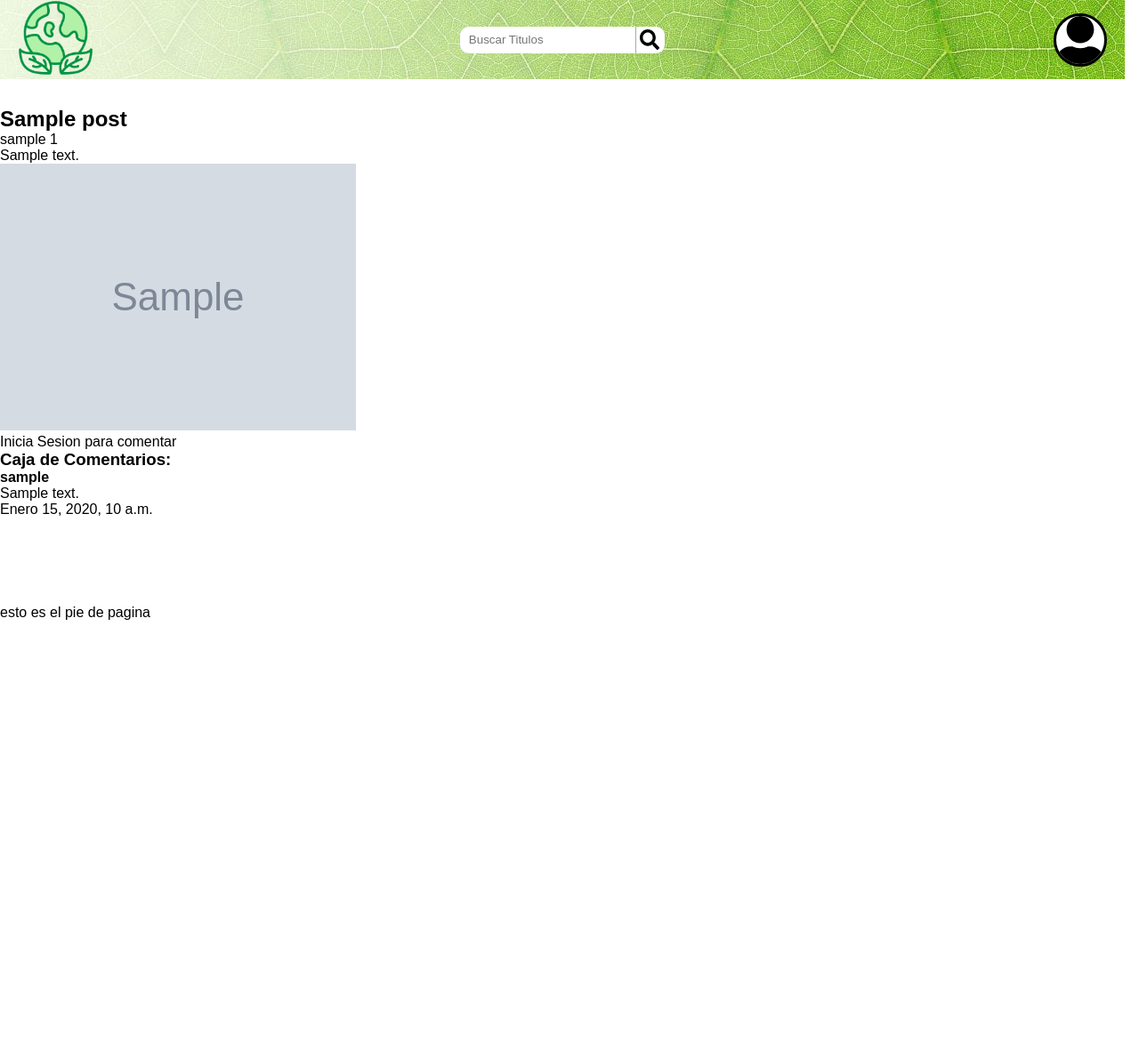
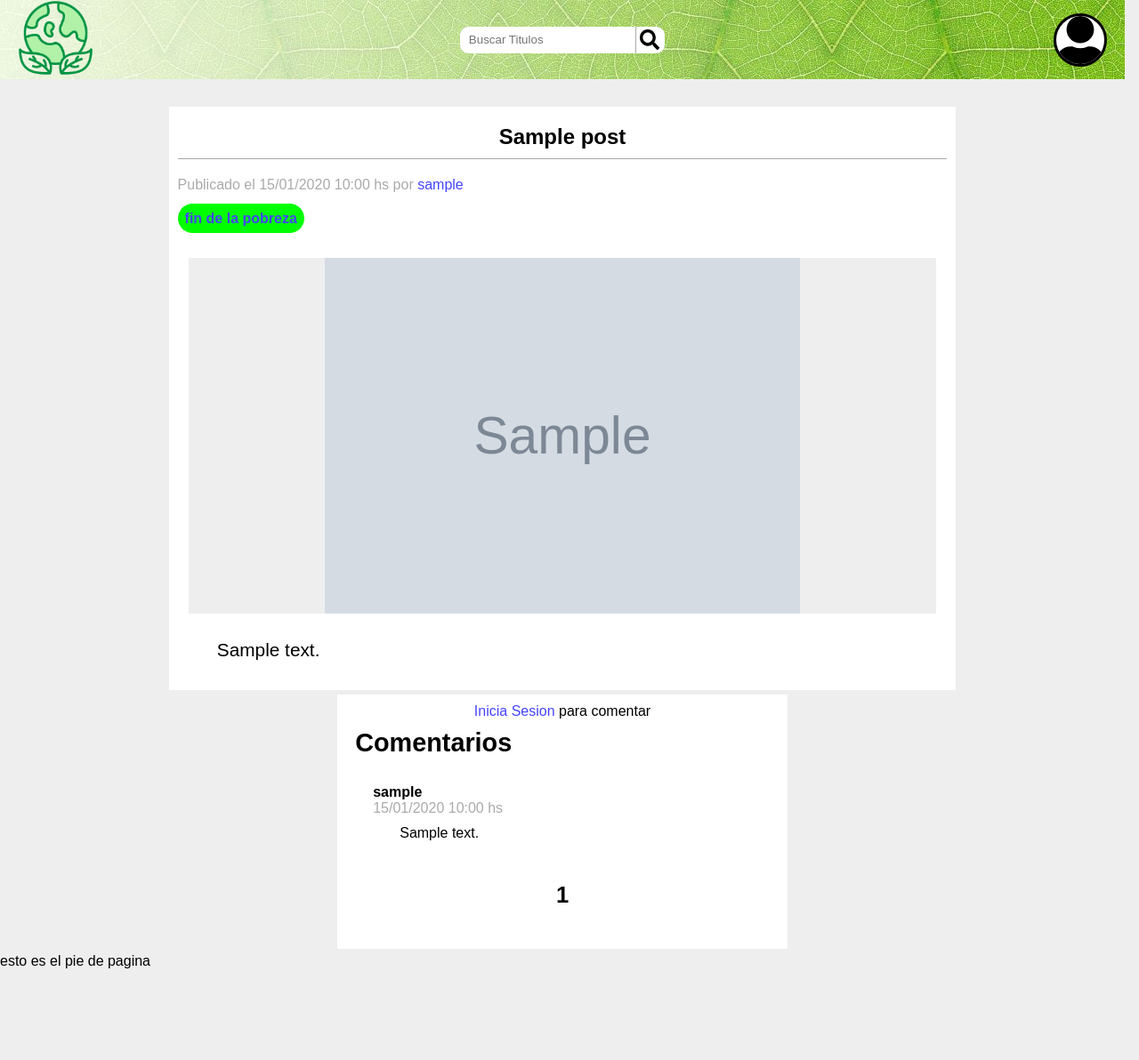
Before and after one commit to CamperDawn/Blog, a Django app: page /details/1/ in a window 1280 px wide. Shown: the whole page at 89% size. Before the commit the page ends 697 px from the top, so only its background shows below. Run offline with Django 3.2, Linux system fonts and the light colour scheme; tables that the repository leaves empty hold one stand-in row (values such as "Sample post"); grey boxes marked "Sample" are stand-in pictures.

Commit message:
[add]: detail view style

```diff
--- /dev/null
+++ b/Server/Blog/static/details.css
@@ -0,0 +1,114 @@
+body {
+    background-color: #eee;
+}
+.content-post {
+    margin: 0 auto;
+    width: 70%;
+    display: flex;
+    flex-direction: column;
+    background-color: #fff;
+}
+
+.title-post {
+    text-align: center;
+    padding: 10px 0;
+    border-bottom: 1px solid #aaa;
+    margin: 10px;
+}
+
+.meta-post {
+    margin-top: 10px;
+    margin-bottom: 10px;
+    color: #aaa;
+    padding: 0 10px;
+}
+span>a {
+    color: #44f;
+}
+
+.category {
+    display: block;
+    margin: 20px 0 20px 0;
+}
+.category>a {
+    padding: 8px;
+    font-weight: 700;
+    background-color: #0f0;
+    border-radius: 20px;
+}
+
+.img-post {
+    background-color: #eee;
+    width: 95%;
+    height: 400px;
+    margin: 5px auto 15px auto;
+    object-fit: contain;
+}
+
+.content-desc {
+    width: 90%;
+    margin: 0 auto 20px auto;
+    font-size: 1.3rem;
+    line-height: 150%;
+}
+.content-desc>p {
+    margin: 10px;
+}
+
+.content-comment {
+    width: 40%;
+    background-color: #fff;
+    margin: 5px auto;
+    padding: 10px;
+}
+
+.form-comment {
+    margin: 10px 10px 20px 10px;
+    width: 100%;
+    display: grid;
+    grid-template-columns: 1fr .4fr;
+}
+.form-comment>input {
+    padding: 10px;
+}
+.form-comment>input[type="text"] {
+    width: 90%;
+}
+.form-comment>input[type="submit"] {
+    width: 80%;
+}
+
+.comments-title {
+    font-size: 1.8rem;
+    margin: 10px;
+}
+.container-comments {
+    display: flex;
+    flex-direction: column;
+    padding: 20px 30px;
+    gap: 20px;
+}
+
+.msj-error {
+    width: 100%;
+    text-align: center;
+}
+.msj-login {
+    display: flex;
+    justify-content: center;
+    width: 100%;
+}
+
+.comment-item {
+    width: 90%;
+}
+.author-comm {
+    font-size: 1rem;
+}
+.date-comm {
+    color: #aaa;
+}
+.comment-item>p {
+    padding-left: 20px;
+    margin: 10px;
+}
--- a/Server/Blog/templates/details.html
+++ b/Server/Blog/templates/details.html
@@ -1,39 +1,61 @@
 {% extends 'base.html' %}
 {% load static %}
+{% load strtoint %}
 
 {% block css %}
     <link rel="stylesheet" href={% static "details.css" %}>
+    <link rel="stylesheet" href={% static "buttonpages.css" %}>
 {% endblock css %}
 
 {% block body %}
     <main>
-        <section>
-            <h2>{{post.title}}</h2>
-            <section>
-                <a href="/profile/{{post.user}}/">{{post.user}}</a>
-                <span>{{post.category}}</span>
+        <section class="content-post">
+            <h2 class="title-post">{{post.title}}</h2>
+            <section class="meta-post">
+                <span>Publicado el {{post.post_date|date:"d/m/Y  H:i"}} hs</span>
+                <span>por <a href="/profile/{{post.user}}/">{{post.user}}</a></span>
+                {% for categ in categories %}
+                    {% ifequal post.category categ.value|conv %}
+                        <span class="category"><a href="/search/?search_input=&category={{categ.value}}&type=3&order=1">{{categ.category}}</a></span>
+                    {% endifequal %}
+                {% endfor %}
             </section>
-            <p>{{post.description}}</p>
-            <img src="/media/{{post.img}}">
+            {% if post.img %}
+                <img class="img-post" src="/media/{{post.img}}">
+            {% else %}
+                <img class="img-post" src="/media/resource/img-logo.png">
+            {% endif %}
+            <section class="content-desc">
+                <p class="desc-post">{{post.description|linebreaks}}</p>
+            </section>
         </section>
-        <section>
+        <section class="content-comment">
             {% if commentPermission %}
-                <form action="" method="POST">
+                <form class="form-comment" action="" method="POST">
                     {% csrf_token %}
                     <input type="text" name="comment" placeholder="Comenta">
-                    <input type="submit" value="Comentar">
+                    <input type="submit" name="commenting" value="Comentar">
                 </form>
             {% else %}
-                <span><a href="/auth/login">Inicia Sesion</a> para comentar</span>
+                <span class="msj-login"><a href="/auth/login/?next={{request.path}}">Inicia Sesion</a><div>&nbsppara comentar</div></span>
             {% endif %}
-            <h3>Caja de Comentarios:</h3>
-            {% for comm in list_comments %}
-                <article>
-                    <h4>{{comm.author}}</h4>
-                    <p>{{comm.content}}</p>
-                    <span>{{comm.comment_date}}</span>
-                </article>
-            {% endfor %}
+            <h4 class="comments-title">Comentarios </h4>
+            <section class="container-comments">
+                {% if list_comments %}
+                    {% for comm in list_comments %}
+                        <article class="comment-item">
+                            <div class="meta-comm">
+                                <h5 class="author-comm">{{comm.author}}</h5>
+                                <span class="date-comm">{{comm.comment_date|date:"d/m/Y  H:i"}} hs</span>
+                            </div>
+                            <p class="content-comm">{{comm.content|linebreaks}}</p>
+                        </article>
+                    {% endfor %}
+                    {% include 'buttonpages.html' %}
+                {% else %}
+                    <h4 class="msj-error">No hay comentarios</h4>
+                {% endif %}
+            </section>
         </section>
     </main>
 {% endblock body %}
--- /dev/null
+++ b/Server/Blog/templatetags/strtoint.py
@@ -0,0 +1,12 @@
+from django import template
+from django.template.defaultfilters import stringfilter
+
+register = template.Library()
+
+@register.filter
+@stringfilter
+def conv(value):
+    """
+    toma un string y lo transforma a entero
+    """
+    return int(value)
--- a/Server/Blog/views.py
+++ b/Server/Blog/views.py
@@ -158,7 +158,11 @@ def LoginRegister(request,path):
 
 def Detais(request,id_post):
     ctxLocal = {}
+    ctxLocal['categories'] = ctxGlobal['categories']
     ctxLocal['commentPermission'] = False
+    ctxLocal['page'] = 1
+    ctxLocal['more'] = False
+    calc_posts = 0
 
     if request.user.is_authenticated:
         ctxLocal['image_user'] = imageUser(request.user)
@@ -167,16 +171,36 @@ def Detais(request,id_post):
     try:
         ctxLocal['post'] = models.Post.objects.get(id=id_post)
         if request.method == 'POST':
-            user = User.objects.get(username=request.user)
-            comm = request.POST['comment']
-            models.Comment.objects.create(post=ctxLocal['post'],author=user,content=comm)
-            ctxLocal['post'].comment_numbers += 1
-            ctxLocal['post'].save()
+            if request.POST.get('commenting',False):
+                comm = request.POST['comment']
+                if re.match(r'\w+',comm):
+                    user = User.objects.get(username=request.user)
+                    models.Comment.objects.create(post=ctxLocal['post'],author=user,content=comm)
+                    ctxLocal['post'].comment_numbers += 1
+                    ctxLocal['post'].save()
+            else:
+                prev = request.POST.get('prev',None)
+                next = request.POST.get('next',None)
+                if prev == None:
+                    next = int(next)
+                    calc_posts = (next-1)*10
+                    ctxLocal['page'] = next
+                elif next == None:
+                    prev = int(prev)
+                    calc_posts = (prev-1)*10
+                    ctxLocal['page'] = prev
     except Exception as ex:
+        print(ex)
         return redirect('home_page')
     else:
         if ctxLocal['post'].comment_numbers != 0:
             ctxLocal['list_comments'] = models.Comment.objects.filter(post=ctxLocal['post']).order_by('-comment_date')
+
+            more_posts = ctxLocal['list_comments'][calc_posts:calc_posts+11]
+            ctxLocal['list_comments'] = ctxLocal['list_comments'][calc_posts:calc_posts+10]
+
+            if len(more_posts)>10:
+                ctxLocal['more'] = True
 
     return render(request,'details.html',ctxLocal)
 
```
Also changed, not shown: Server/Blog/templatetags/__init__.py (added).
